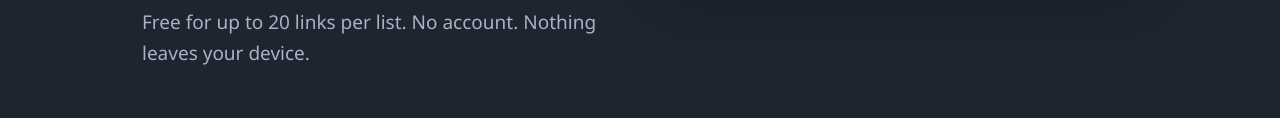
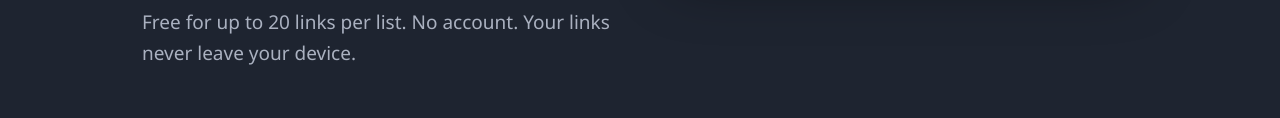
Before and after one commit to teemopower/recipebox, a plain HTML site: page tuckmark/index.html in a window 1280 px wide. Shown: the part 598-716 px from the top of the page. Drawn offline with Linux system fonts and the light colour scheme.

Commit message:
Tuckmark site: wording

```diff
--- a/tuckmark/index.html
+++ b/tuckmark/index.html
@@ -55,7 +55,7 @@
       <p>Tuckmark keeps the links you'd rather keep to yourself in an encrypted vault in Microsoft Edge. If someone makes you open it, a second passphrase shows a harmless list instead.</p>
       <a class="btn solid" href="https://microsoftedge.microsoft.com/addons/search/tuckmark">Get it for Edge</a>
       <a class="btn line" href="#how">See how it works</a>
-      <p class="note">Free for up to 20 links per list. No account. Nothing leaves your device.</p>
+      <p class="note">Free for up to 20 links per list. No account. Your links never leave your device.</p>
     </div>
     <img class="shot" src="shot-private.png" alt="Tuckmark showing a list of private links">
   </div>
```
